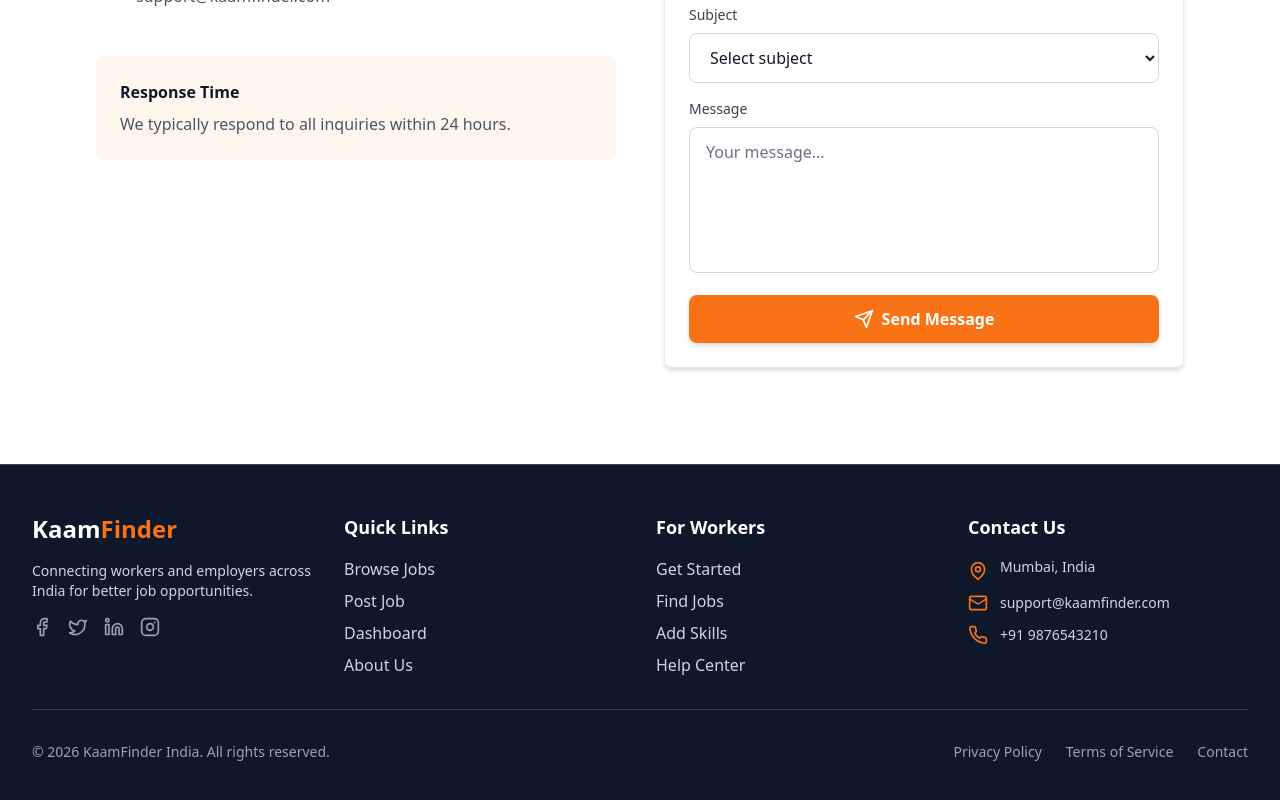
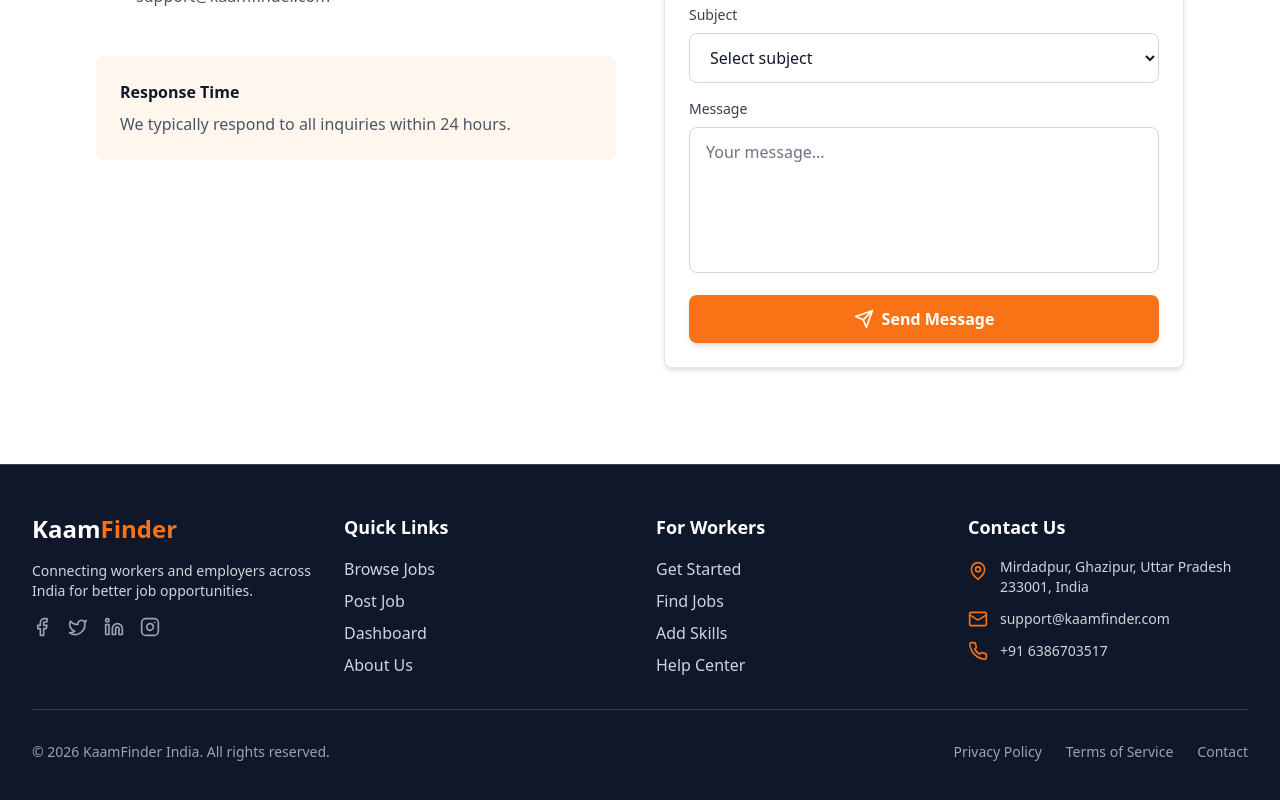
Before and after one commit to Praveen-3517/kaamfinder-india, a Next.js app in the folder frontend/: page /contact in a window 1280 px wide. Shown: the part 725-1525 px from the top of the page. Built offline with nearby package versions, Linux system fonts and the light colour scheme.

Commit message:
footer change

```diff
--- a/frontend/src/components/common/Footer.tsx
+++ b/frontend/src/components/common/Footer.tsx
@@ -63,7 +63,7 @@ export default function Footer() {
             <ul className="space-y-3">
               <li className="flex items-start space-x-3">
                 <MapPin className="w-5 h-5 text-primary-500 flex-shrink-0 mt-1" />
-                <span className="text-gray-300 text-sm">Mumbai, India</span>
+                <span className="text-gray-300 text-sm">Mirdadpur, Ghazipur, Uttar Pradesh 233001, India</span>
               </li>
               <li className="flex items-start space-x-3">
                 <Mail className="w-5 h-5 text-primary-500 flex-shrink-0" />
@@ -71,7 +71,7 @@ export default function Footer() {
               </li>
               <li className="flex items-start space-x-3">
                 <Phone className="w-5 h-5 text-primary-500 flex-shrink-0" />
-                <a href="tel:+919876543210" className="text-gray-300 hover:text-primary-500 text-sm transition-colors">+91 9876543210</a>
+                <a href="tel:+916386703517" className="text-gray-300 hover:text-primary-500 text-sm transition-colors">+91 6386703517</a>
               </li>
             </ul>
           </div>
```
